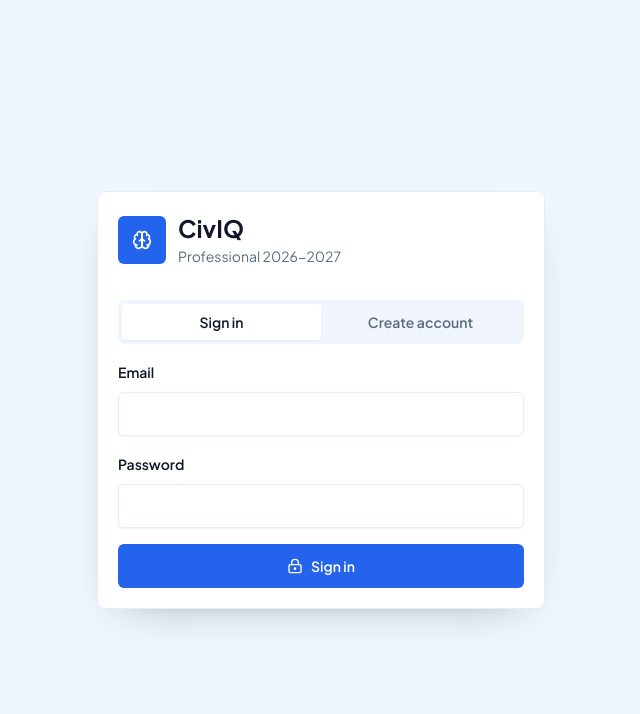
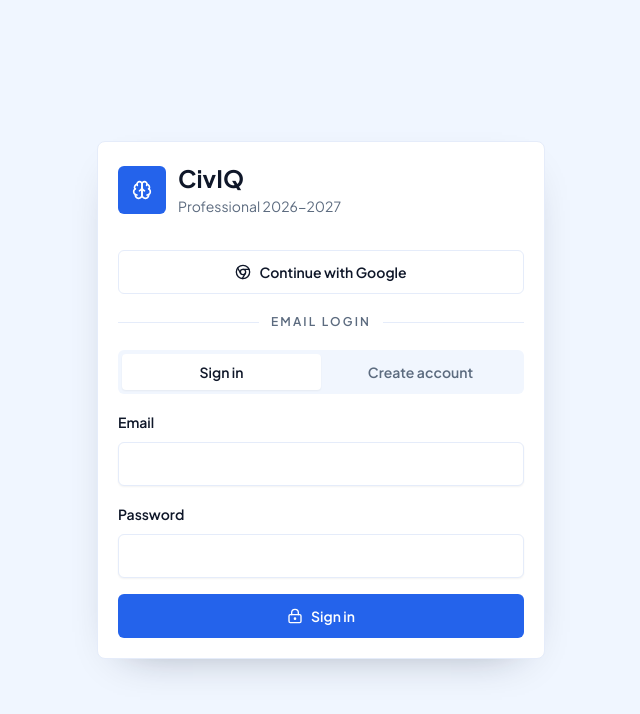
Before and after one commit to gelloy231103/CivIQ, a React (Vite) app: page / in a window 1280 px wide. Shown: the top 714 px of the page, without its empty margins (319-959 px from the left). Built offline with nearby package versions, Linux system fonts and the light colour scheme; no server answers.

Commit message:
Add Google OAuth login

```diff
--- a/src/lib/auth.tsx
+++ b/src/lib/auth.tsx
@@ -10,6 +10,7 @@ type AuthContextValue = {
   profile: Profile | null;
   isPreview: boolean;
   signIn: (email: string, password: string) => Promise<string | null>;
+  signInWithGoogle: () => Promise<string | null>;
   signUp: (email: string, password: string, displayName: string, username: string) => Promise<string | null>;
   startPreview: () => void;
   signOut: () => Promise<void>;
@@ -72,6 +73,20 @@ export function AuthProvider({ children }: { children: ReactNode }) {
     return error?.message ?? null;
   }, []);
 
+  const signInWithGoogle = useCallback(async () => {
+    if (!supabase) return "Supabase is not configured.";
+
+    const redirectTo = typeof window === "undefined" ? undefined : `${window.location.origin}/`;
+    const { error } = await supabase.auth.signInWithOAuth({
+      provider: "google",
+      options: {
+        redirectTo
+      }
+    });
+
+    return error?.message ?? null;
+  }, []);
+
   const signUp = useCallback(async (email: string, password: string, displayName: string, username: string) => {
     if (!supabase) return "Supabase is not configured.";
     const { error } = await supabase.auth.signUp({
@@ -109,11 +124,12 @@ export function AuthProvider({ children }: { children: ReactNode }) {
       profile,
       isPreview,
       signIn,
+      signInWithGoogle,
       signUp,
       startPreview,
       signOut
     }),
-    [isPreview, loading, profile, session, signIn, signOut, signUp, startPreview]
+    [isPreview, loading, profile, session, signIn, signInWithGoogle, signOut, signUp, startPreview]
   );
 
   return <AuthContext.Provider value={value}>{children}</AuthContext.Provider>;
@@ -153,6 +169,8 @@ async function ensureProfile(user: User): Promise<Profile> {
 function profileFromUser(user: User): Profile {
   const metadata = user.user_metadata ?? {};
   const fallbackName = user.email?.split("@")[0] || "CivIQ User";
+  const displayName = String(metadata.display_name || metadata.full_name || metadata.name || fallbackName);
+  const avatarUrl = metadata.avatar_url || metadata.picture;
   const username = String(metadata.username || fallbackName)
     .toLowerCase()
     .replace(/[^a-z0-9_]/g, "_")
@@ -162,7 +180,8 @@ function profileFromUser(user: User): Profile {
   return {
     id: user.id,
     username: username || `user_${user.id.slice(0, 8)}`,
-    displayName: String(metadata.display_name || fallbackName),
+    displayName,
+    avatarUrl: avatarUrl ? String(avatarUrl) : undefined,
     visibility: "friends",
     joinedAt: new Date().toISOString()
   };
--- a/src/pages/LoginPage.tsx
+++ b/src/pages/LoginPage.tsx
@@ -1,5 +1,5 @@
 import { FormEvent, useState } from "react";
-import { Brain, LockKeyhole } from "lucide-react";
+import { Brain, Chrome, LockKeyhole } from "lucide-react";
 import { Button } from "@/components/ui/button";
 import { Card, CardContent, CardDescription, CardHeader, CardTitle } from "@/components/ui/card";
 import { Input } from "@/components/ui/input";
@@ -8,23 +8,24 @@ import { Tabs, TabsContent, TabsList, TabsTrigger } from "@/components/ui/tabs";
 import { useAuth } from "@/lib/auth";
 
 export function LoginPage() {
-  const { signIn, signUp } = useAuth();
+  const { signIn, signInWithGoogle, signUp } = useAuth();
   const [error, setError] = useState<string | null>(null);
-  const [loading, setLoading] = useState(false);
+  const [loadingAction, setLoadingAction] = useState<"google" | "signin" | "signup" | null>(null);
+  const loading = loadingAction !== null;
 
   async function submitSignIn(event: FormEvent<HTMLFormElement>) {
     event.preventDefault();
-    setLoading(true);
+    setLoadingAction("signin");
     setError(null);
     const form = new FormData(event.currentTarget);
     const nextError = await signIn(String(form.get("email")), String(form.get("password")));
     setError(nextError);
-    setLoading(false);
+    setLoadingAction(null);
   }
 
   async function submitSignUp(event: FormEvent<HTMLFormElement>) {
     event.preventDefault();
-    setLoading(true);
+    setLoadingAction("signup");
     setError(null);
     const form = new FormData(event.currentTarget);
     const nextError = await signUp(
@@ -34,7 +35,17 @@ export function LoginPage() {
       String(form.get("username"))
     );
     setError(nextError);
-    setLoading(false);
+    setLoadingAction(null);
+  }
+
+  async function startGoogleSignIn() {
+    setLoadingAction("google");
+    setError(null);
+    const nextError = await signInWithGoogle();
+    if (nextError) {
+      setError(nextError);
+      setLoadingAction(null);
+    }
   }
 
   return (
@@ -52,6 +63,15 @@ export function LoginPage() {
           </div>
         </CardHeader>
         <CardContent>
+          <Button className="mb-5 w-full" variant="outline" disabled={loading} onClick={startGoogleSignIn}>
+            <Chrome aria-hidden="true" />
+            {loadingAction === "google" ? "Opening Google" : "Continue with Google"}
+          </Button>
+          <div className="mb-5 flex items-center gap-3 text-xs font-semibold uppercase tracking-[0.18em] text-muted-foreground">
+            <span className="h-px flex-1 bg-border" />
+            <span>Email login</span>
+            <span className="h-px flex-1 bg-border" />
+          </div>
           <Tabs defaultValue="signin">
             <TabsList className="grid w-full grid-cols-2">
               <TabsTrigger value="signin">Sign in</TabsTrigger>
@@ -64,7 +84,7 @@ export function LoginPage() {
                 {error ? <p className="rounded-md bg-destructive/10 p-3 text-sm font-semibold text-destructive">{error}</p> : null}
                 <Button className="w-full" disabled={loading}>
                   <LockKeyhole aria-hidden="true" />
-                  {loading ? "Signing in" : "Sign in"}
+                  {loadingAction === "signin" ? "Signing in" : "Sign in"}
                 </Button>
               </form>
             </TabsContent>
@@ -76,7 +96,7 @@ export function LoginPage() {
                 <Field label="Password" name="password" type="password" />
                 {error ? <p className="rounded-md bg-destructive/10 p-3 text-sm font-semibold text-destructive">{error}</p> : null}
                 <Button className="w-full" disabled={loading}>
-                  {loading ? "Creating account" : "Create account"}
+                  {loadingAction === "signup" ? "Creating account" : "Create account"}
                 </Button>
               </form>
             </TabsContent>
```
